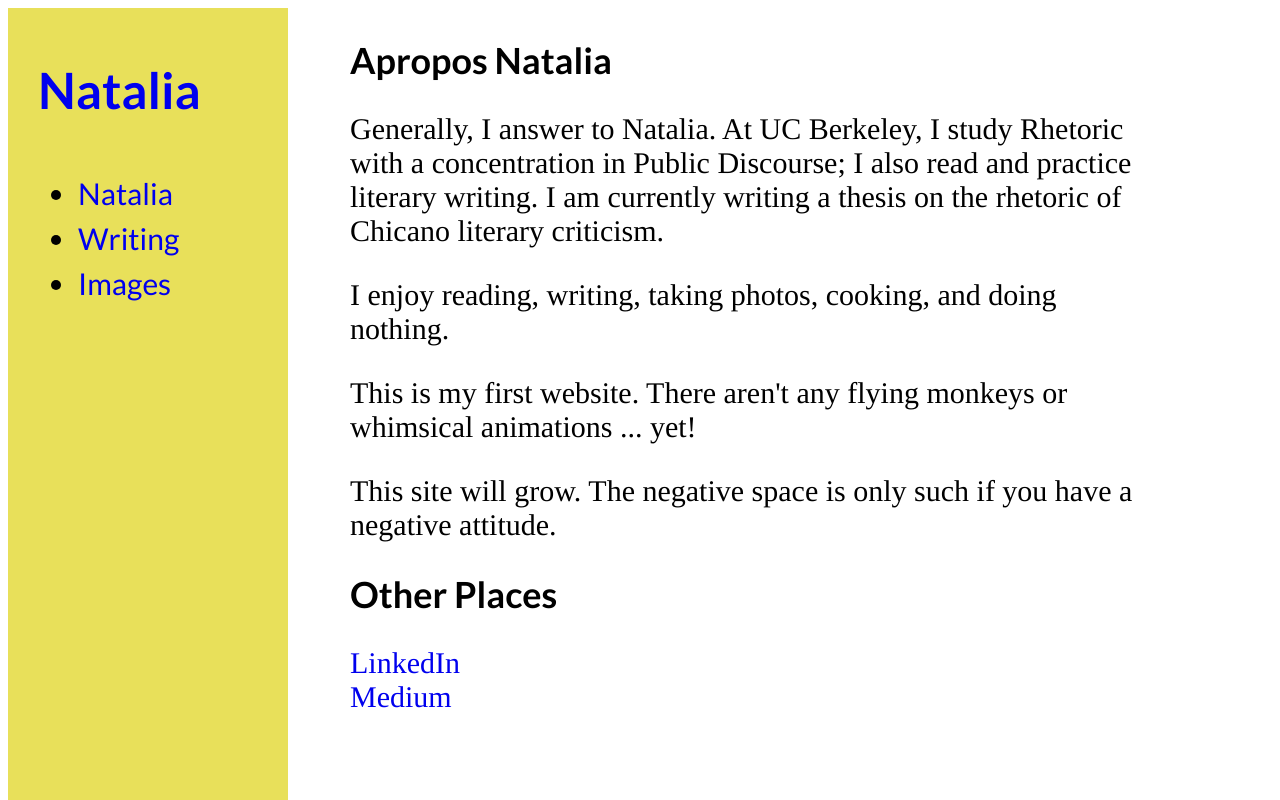
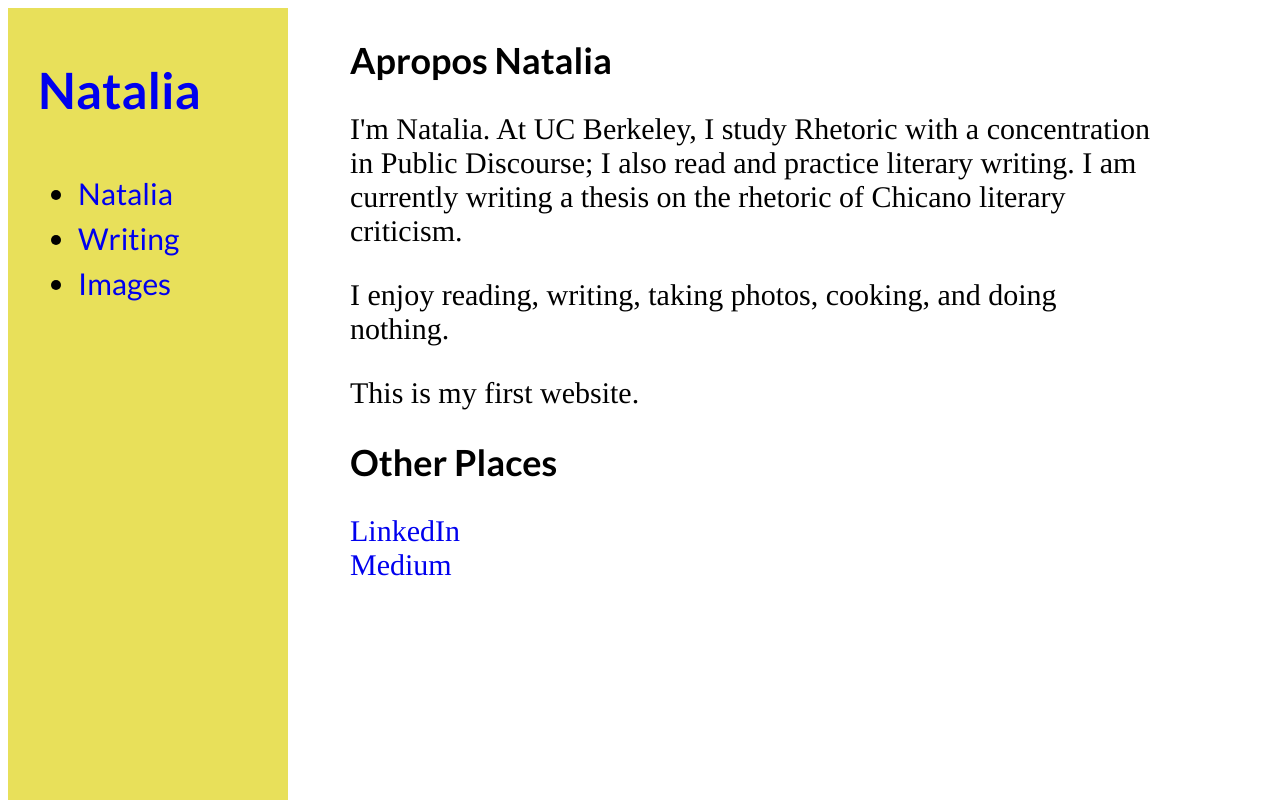
Before and after one commit to nataliadreyes/nataliadreyes.github.io, a plain HTML site: page index.html in a window 1280 px wide. Both pictures are taken after a click on the item "Natalia". Drawn offline with nearby package versions, Linux system fonts and the light colour scheme.

Commit message:
edit index.html

```diff
--- a/index.html
+++ b/index.html
@@ -46,13 +46,11 @@
 					<h1 class="heading">Apropos Natalia</h1>
 				</p>
 				<div>
-				<p>Generally, I answer to Natalia. At UC Berkeley, I study Rhetoric with a concentration in Public Discourse; I also read and practice literary writing. I am currently writing a thesis on the rhetoric of Chicano literary criticism.</p>
+				<p>I'm Natalia. At UC Berkeley, I study Rhetoric with a concentration in Public Discourse; I also read and practice literary writing. I am currently writing a thesis on the rhetoric of Chicano literary criticism.</p>
 
 				<p>I enjoy reading, writing, taking photos, cooking, and doing nothing.</p>
 
-				<p>This is my first website. There aren't any flying monkeys or whimsical animations ... yet!</p>
-
-				<p>This site will grow. The negative space is only such if you have a negative attitude.</p>
+				<p>This is my first website.</p>
 				</div>
 			</section>
 			<section class="text" id="apropos-external">
```
